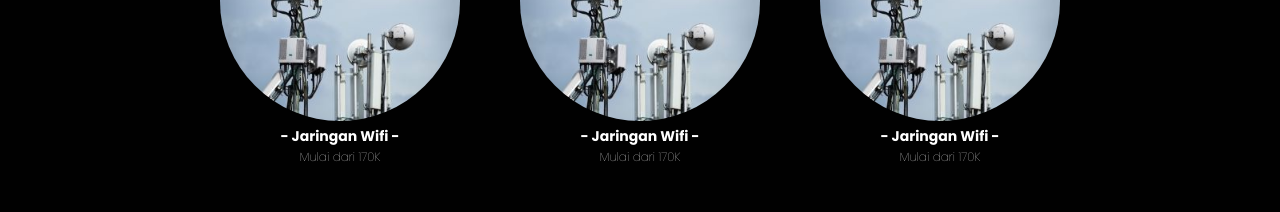
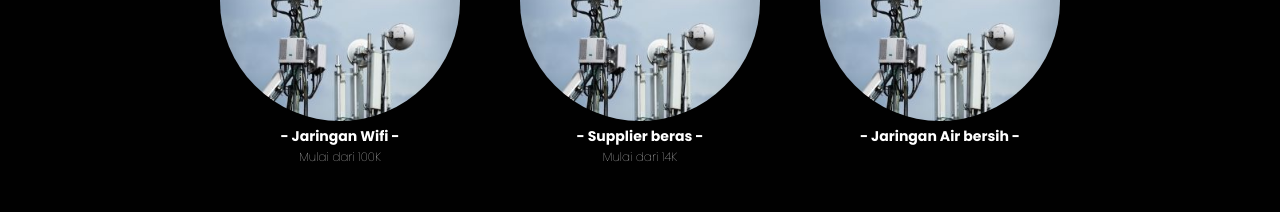
Before and after one commit to tirtawinihsuka-686/bmsp, a plain HTML site: page index.html in a window 1280 px wide. Shown: the part 1780-1992 px from the top of the page. Drawn offline with nearby package versions, Linux system fonts and the light colour scheme.

Commit message:
Update index.html

```diff
--- a/index.html
+++ b/index.html
@@ -87,17 +87,17 @@
 <div class="menu-card">
 <img src="img/menu/wifi.jpg" alt="Jaringan Wifi" class="menu-card-img">
 <h3 class="menu-card-title">- Jaringan Wifi -</h3>
-<p class="menu-card-price">Mulai dari 170K</p>
+<p class="menu-card-price">Mulai dari 100K</p>
 </div>
 <div class="menu-card">
 <img src="img/menu/wifi.jpg" alt="Jaringan Wifi" class="menu-card-img">
-<h3 class="menu-card-title">- Jaringan Wifi -</h3>
-<p class="menu-card-price">Mulai dari 170K</p>
+<h3 class="menu-card-title">- Supplier beras -</h3>
+<p class="menu-card-price">Mulai dari 14K</p>
 </div>
 <div class="menu-card">
 <img src="img/menu/wifi.jpg" alt="Jaringan Wifi" class="menu-card-img">
-<h3 class="menu-card-title">- Jaringan Wifi -</h3>
-<p class="menu-card-price">Mulai dari 170K</p>
+<h3 class="menu-card-title">- Jaringan Air bersih -</h3>
+<p class="menu-card-price"></p>
 </div>
 <div class="menu-card">
 <img src="img/menu/wifi.jpg" alt="Jaringan Wifi" class="menu-card-img">
```
